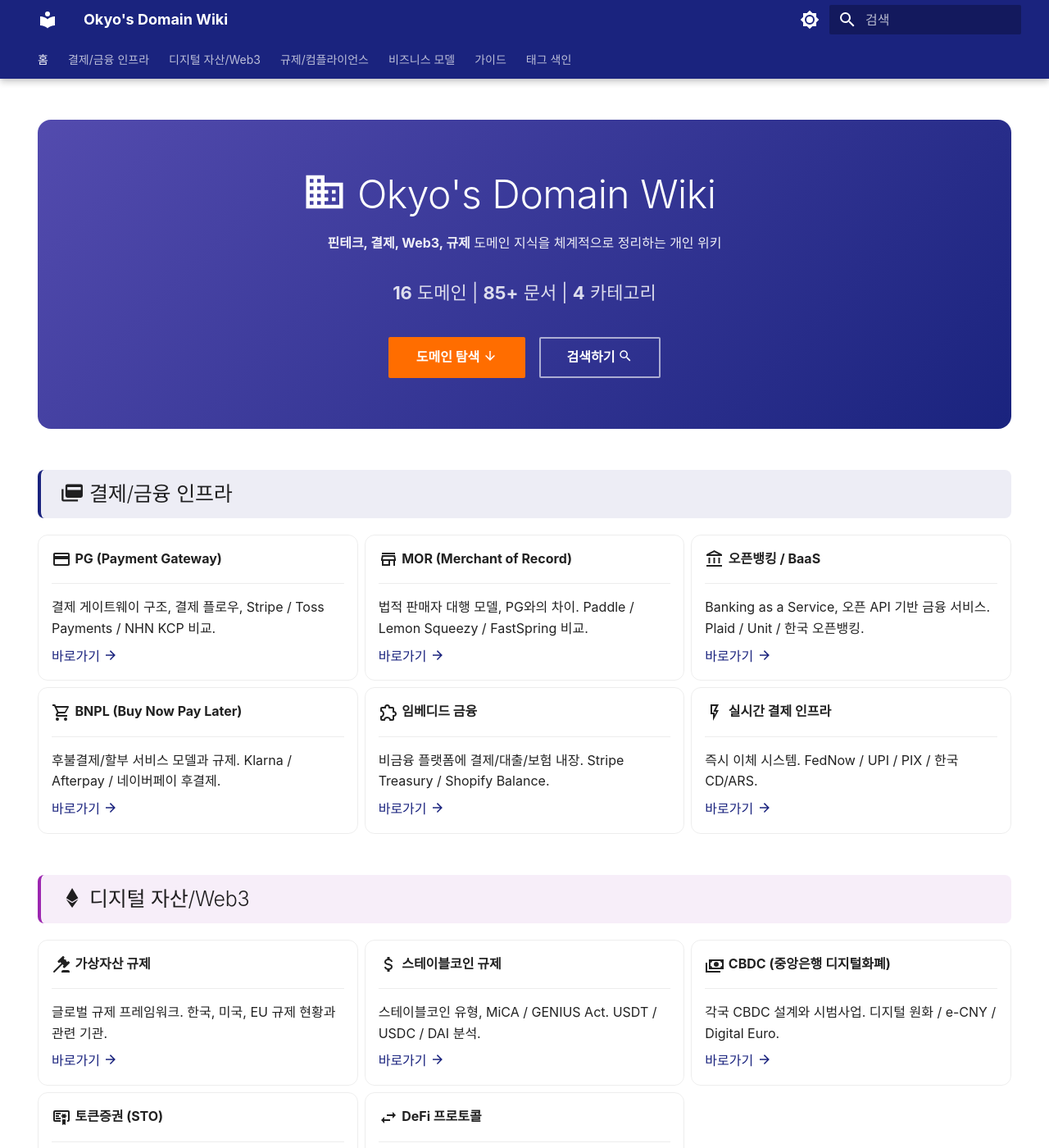
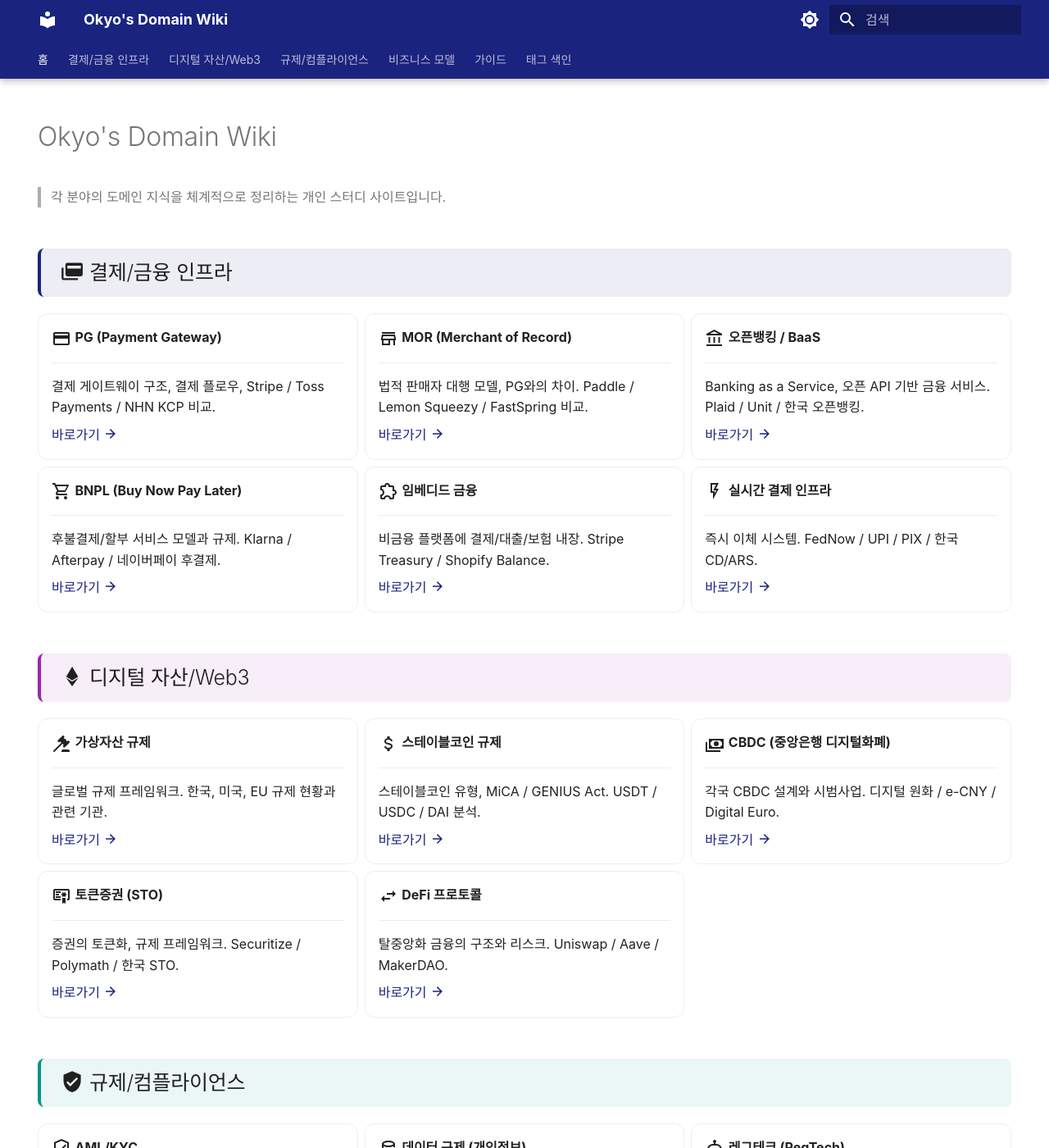
Before and after one commit to OkyoKwon/studyNresearch, an MkDocs documentation site: the page built from docs/index.md, in a window 1280 px wide and 1400 px high. Shown: the whole window at 82% size. Built offline with MkDocs 1.6.1 and Material for MkDocs 9.7.7, drawn with Linux system fonts in a browser that asks for light colours; some web fonts are replaced.

Commit message:
refactor: 홈페이지 히어로 섹션 제거, 심플한 제목으로 대체

```diff
--- a/docs/index.md
+++ b/docs/index.md
@@ -4,24 +4,11 @@ hide:
   - toc
 ---
 
-<div class="hero" markdown>
+# Okyo's Domain Wiki
 
-# :material-domain: Okyo's Domain Wiki
+> 각 분야의 도메인 지식을 체계적으로 정리하는 개인 스터디 사이트입니다.
 
-**핀테크, 결제, Web3, 규제** 도메인 지식을 체계적으로 정리하는 개인 위키
-
-<div class="hero-stats" markdown>
-
-**16** 도메인  |  **85+** 문서  |  **4** 카테고리
-
-</div>
-
-[도메인 탐색 :material-arrow-down:](#payment){ .md-button .md-button--primary }
-[검색하기 :material-magnify:](#){ .md-button }
-
-</div>
-
-<div class="section-header section-payment" id="payment" markdown>
+<div class="section-header section-payment" markdown>
 ## :material-credit-card-multiple: 결제/금융 인프라
 </div>
 
--- a/docs/stylesheets/extra.css
+++ b/docs/stylesheets/extra.css
@@ -45,57 +45,6 @@
   box-shadow: 0 8px 24px rgba(0, 0, 0, 0.4);
 }
 
-/* ---- 4. Hero Section ---- */
-
-.hero {
-  text-align: center;
-  padding: 3rem 1rem 2rem;
-  margin-bottom: 2rem;
-  background: linear-gradient(135deg,
-    var(--md-primary-fg-color--light) 0%,
-    var(--md-primary-fg-color) 100%);
-  border-radius: 16px;
-  color: white;
-}
-
-.hero h1 {
-  color: white !important;
-  font-size: 2.4rem;
-  margin-bottom: 0.5rem;
-}
-
-.hero p {
-  color: rgba(255, 255, 255, 0.92) !important;
-}
-
-.hero-stats {
-  font-size: 1.1rem;
-  opacity: 0.9;
-  margin: 1.5rem 0;
-}
-
-.hero .md-button {
-  margin: 0.3rem;
-  color: white;
-  border-color: rgba(255, 255, 255, 0.6);
-}
-
-.hero .md-button--primary {
-  background-color: var(--md-accent-fg-color);
-  border-color: var(--md-accent-fg-color);
-  color: white;
-}
-
-.hero .md-button--primary:hover {
-  background-color: var(--md-accent-fg-color);
-  filter: brightness(1.15);
-}
-
-[data-md-color-scheme="slate"] .hero {
-  background: linear-gradient(135deg,
-    rgba(121, 134, 203, 0.3) 0%,
-    rgba(26, 35, 126, 0.5) 100%);
-}
 
 /* ---- 5. Section Color Headers ---- */
 
@@ -199,18 +148,6 @@
 
 /* Tablet (< 960px) */
 @media screen and (max-width: 960px) {
-  .hero {
-    padding: 2rem 1rem 1.5rem;
-  }
-
-  .hero h1 {
-    font-size: 1.8rem;
-  }
-
-  .hero-stats {
-    font-size: 1rem;
-  }
-
   .section-header {
     margin: 1.5rem 0 0.8rem;
   }
@@ -218,26 +155,6 @@
 
 /* Mobile (< 600px) */
 @media screen and (max-width: 600px) {
-  .hero {
-    padding: 1.5rem 0.8rem 1.2rem;
-    border-radius: 12px;
-  }
-
-  .hero h1 {
-    font-size: 1.4rem;
-  }
-
-  .hero-stats {
-    font-size: 0.85rem;
-    margin: 1rem 0;
-  }
-
-  .hero .md-button {
-    display: block;
-    margin: 0.4rem auto;
-    max-width: 200px;
-  }
-
   .section-header {
     padding: 0.4rem 0.8rem;
     margin: 1.2rem 0 0.6rem;
```
